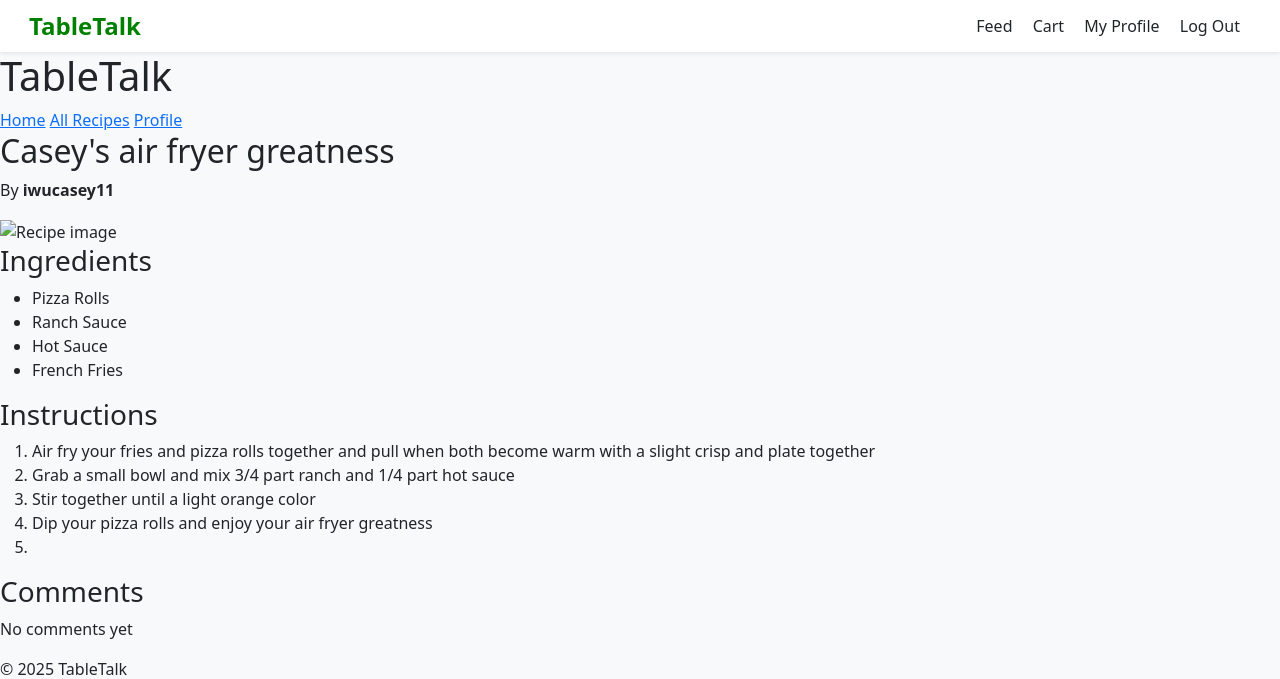
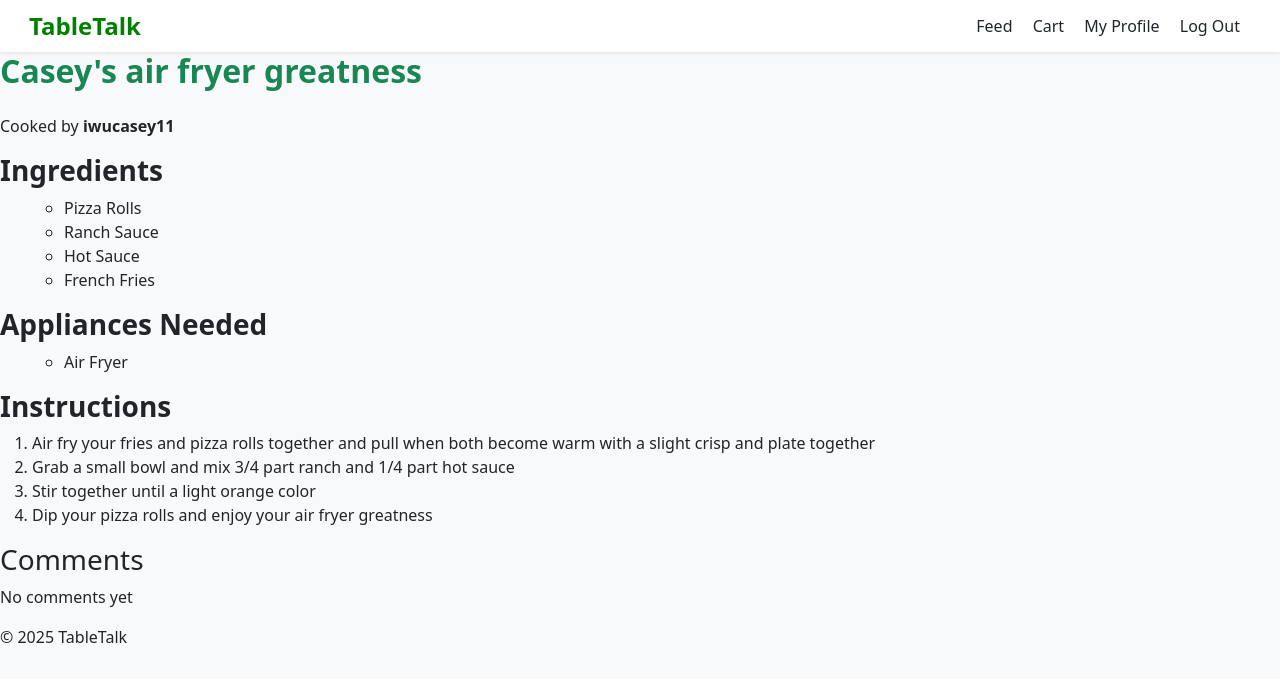
Before and after one commit to IWU-CS253/TableTalk, a Flask app: page /view_recipe/10 in a window 1280 px wide. Shown: the top 679 px of the page. Run offline with Flask 3, Linux system fonts and the light colour scheme; a user stored in the database is signed in; data comes from the database, SQL or seed files in the repository; both versions use the stored data as it was after the commit; some libraries are stand-ins or nearby versions.

Commit message:
fixing recipe card html

```diff
--- a/app.py
+++ b/app.py
@@ -323,12 +323,12 @@ def tag_appliance():
 
 @app.route('/filter_by_appliances')
 def filter_by_appliances():
-    db = get_db()
-    username = session['username']
-
     # make sure user is logged in check
     if 'username' not in session:
         return redirect(url_for('welcome_page'))
+
+    db = get_db()
+    username = session['username']
 
     # get the user's data from the appliances table from the users table
     user_row = db.execute('SELECT id FROM users WHERE username = ?',
@@ -348,8 +348,8 @@ def filter_by_appliances():
 
     # begin filtering posts by appliances
     for post in posts:
-        post_app = db.execute('SELECT * FROM appliances WHERE post_id = ?',
-                              [post['id']]).fetchone()
+        post_app = db.execute('SELECT appliances FROM posts WHERE post_id = ?',
+                              [posts['id']]).fetchone()
 
         if not post_app:
             filtered.append(post)
@@ -458,8 +458,9 @@ def view_recipe(recipe_id):
         flash("Recipe not found", "error")
         return redirect(url_for('show_feed'))
 
+
     ingredients = recipe['ingredients'].split('\n') if recipe['ingredients'] else []
-    instructions = recipe['steps'].split('\n') if recipe['steps'] else []
+    instructions = recipe['steps'].strip().split('\n') if recipe['steps'] else []
     appliances = recipe['appliances'].split('\n') if recipe['steps'] else []
     # optional for now must look deeper into
     comments = []
--- a/templates/recipe_card.html
+++ b/templates/recipe_card.html
@@ -1,35 +1,48 @@
 {% extends "layout.html" %}
 
 {% block content %}
-    <header>
-        <h1>TableTalk</h1>
-        <nav>
-            <a href="{{ url_for('show_feed') }}">Home</a>
-            <a href="{{ url_for('show_feed') }}">All Recipes</a>
-            <a href="{{ url_for('profile', user_id=recipe.user_id) }}">Profile</a>
-        </nav>
-    </header>
-
+<h2 class="mb-4 text-success" style="text-align: left"><strong>{{ recipe.title }}</strong></h2>
+<p>Cooked by <strong>{{ recipe.username }}</strong></p>
     <main>
         <article class="recipe-detail">
-            <h2>{{ recipe.title }}</h2>
-            <p>By <strong>{{ recipe.username }}</strong></p>
+            <! Editing out for right now because we are not enabling recipe images yet>
+            <!--<img src="https://via.placeholder.com/400x250" alt="Recipe image">-->
 
-            <img src="https://via.placeholder.com/400x250" alt="Recipe image">
-
-            <!-- Ingredients section -->
+            <! List all the ingredients>
             <section class="ingredients">
-                <h3>Ingredients</h3>
+                <h3><strong>Ingredients</strong></h3>
                 <ul>
-                    {% for ingredient in ingredients %}
-                        <li>{{ ingredient }}</li>
-                    {% endfor %}
+                    {% if ingredients %}
+                    <ul>
+                        {% for ingredient in ingredients %}
+                            <li>{{ ingredient }}</li>
+                        {% endfor %}
+                    </ul>
+                    {% else %}
+                        No Ingredients Listed
+                    {% endif %}
                 </ul>
             </section>
 
-            <!-- Instructions section -->
+            <! List all needed appliances>
+            <section class="appliances">
+                <h3><strong>Appliances Needed</strong></h3>
+                <ul>
+                    {% if appliances %}
+                    <ul>
+                        {% for appliance in appliances %}
+                            <li>{{ appliance }}</li>
+                        {% endfor %}
+                    </ul>
+                    {% else %}
+                        No Appliances Listed
+                    {% endif %}
+                </ul>
+            </section>
+
+            <! Recipe Instructions>
             <section class="instructions">
-                <h3>Instructions</h3>
+                <h3><strong>Instructions</strong></h3>
                 <ol>
                     {% for step in instructions %}
                         <li>{{ step }}</li>
@@ -37,8 +50,7 @@
                 </ol>
             </section>
 
-
-            <!-- Comments section -->
+            <! Comments Section >
             <section class="comments">
                 <h3>Comments</h3>
                 {% if comments %}
```
Also changed, not shown: tabletalk.db.
